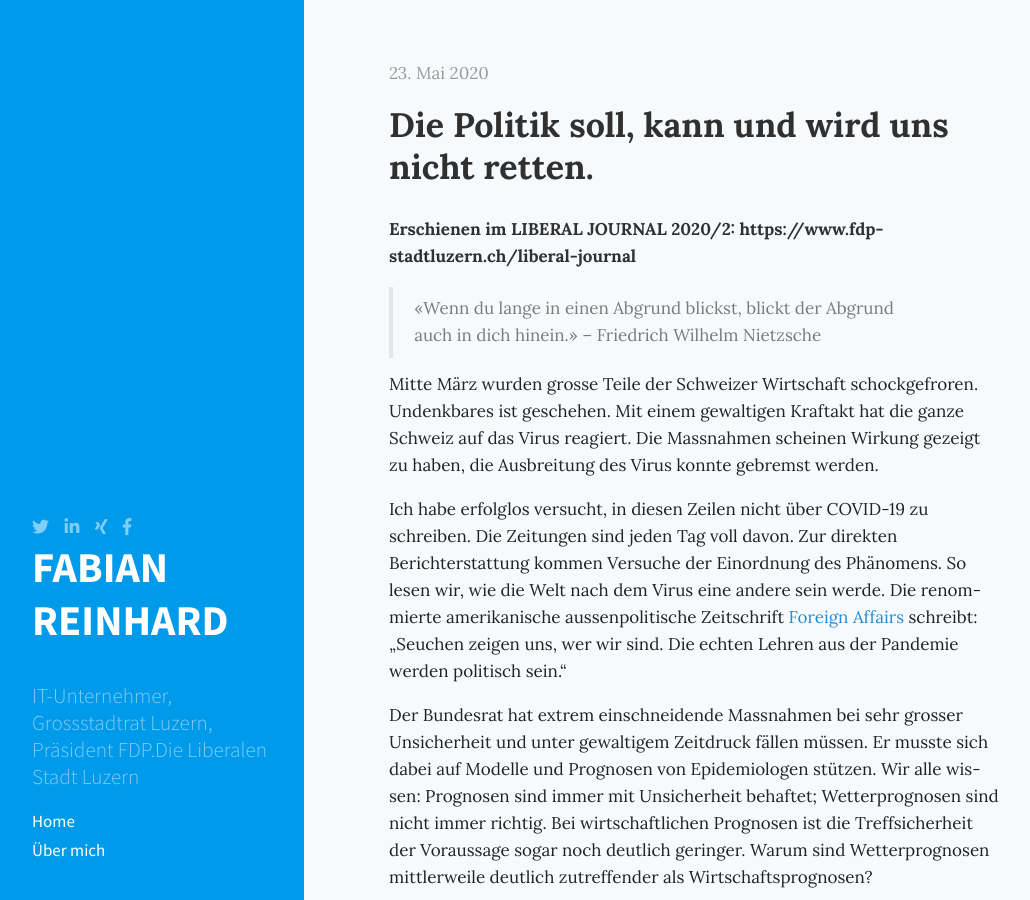
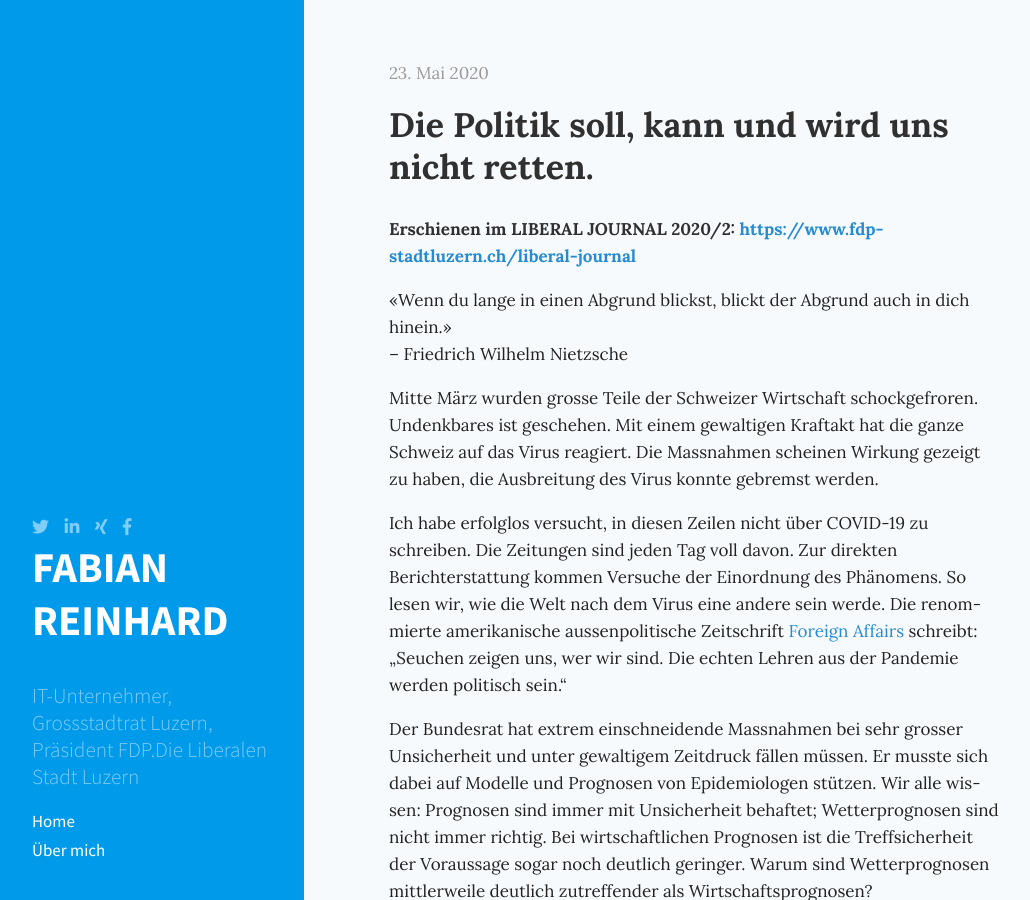
Before and after one commit to freinhard/freinhard.github.io, a Jekyll site: the page built from _posts/2020-05-23-corona.md, in a window 1280 px wide and 900 px high. Shown: the whole window, without its empty margins (2-1032 px from the left). Built offline with Jekyll 4.4.1, drawn with Linux system fonts in a browser that asks for light colours; nearby versions of some CDN libraries; comment, search, counter and statistics services are not loaded; some of the changed lines change nothing that is shown.

Commit message:
Adds link

```diff
--- a/_posts/2020-05-23-corona.md
+++ b/_posts/2020-05-23-corona.md
@@ -3,9 +3,9 @@ layout: post
 title: Die Politik soll, kann und wird uns nicht retten.
 ---
 
-**Erschienen im LIBERAL JOURNAL 2020/2: https://www.fdp-stadtluzern.ch/liberal-journal**
+**Erschienen im LIBERAL JOURNAL 2020/2: [https://www.fdp-stadtluzern.ch/liberal-journal](https://www.fdp-stadtluzern.ch/liberal-journal)**
 
-> «Wenn du lange in einen Abgrund blickst, blickt der Abgrund auch in dich hinein.»
+«Wenn du lange in einen Abgrund blickst, blickt der Abgrund auch in dich hinein.»\
 – Friedrich Wilhelm Nietzsche
 
 Mitte März wurden grosse Teile der Schweizer Wirtschaft schockgefroren. Undenkbares ist geschehen. Mit einem gewaltigen Kraftakt hat die ganze Schweiz auf das Virus reagiert. Die Massnahmen scheinen Wirkung gezeigt zu haben, die Ausbreitung des Virus konnte gebremst werden.
```
